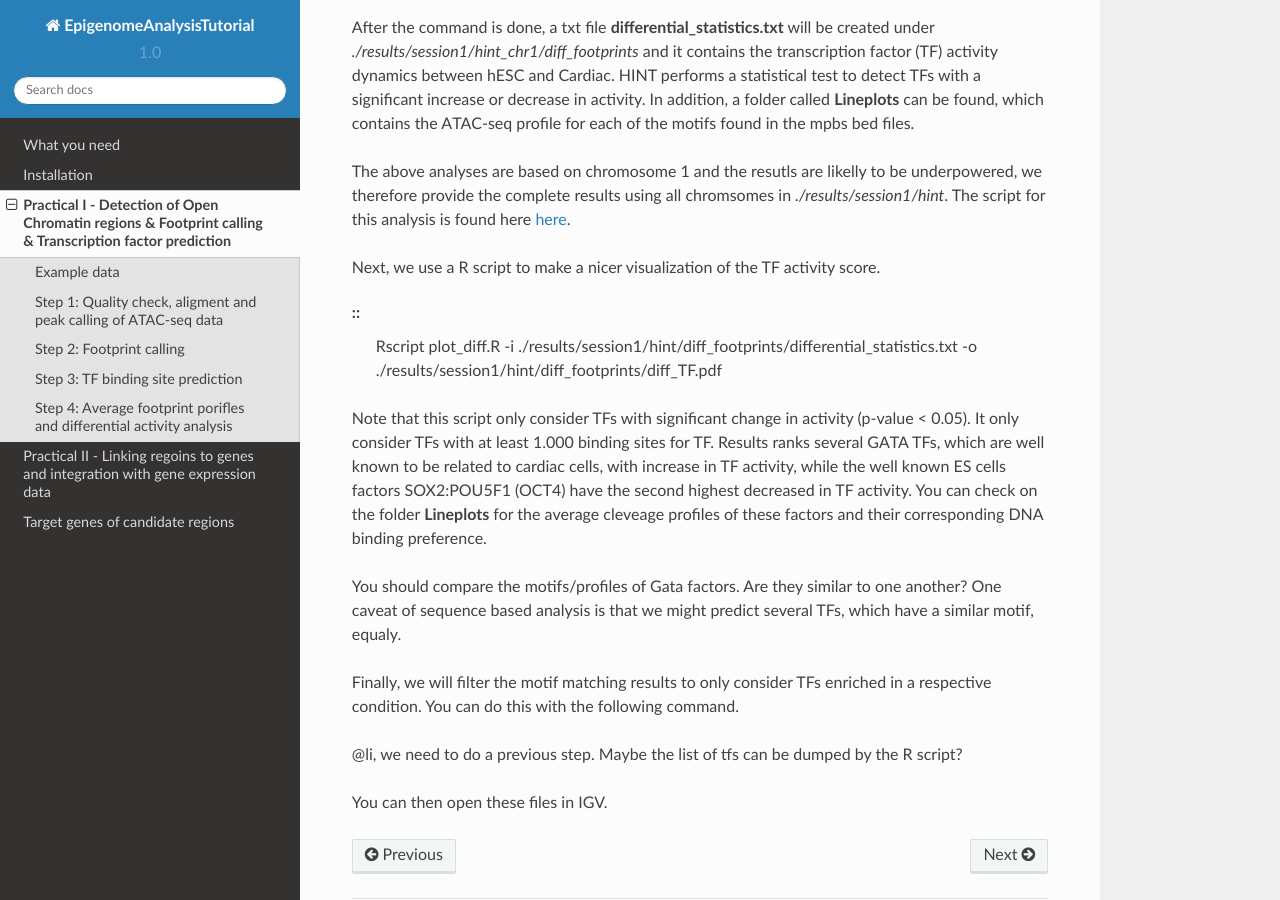
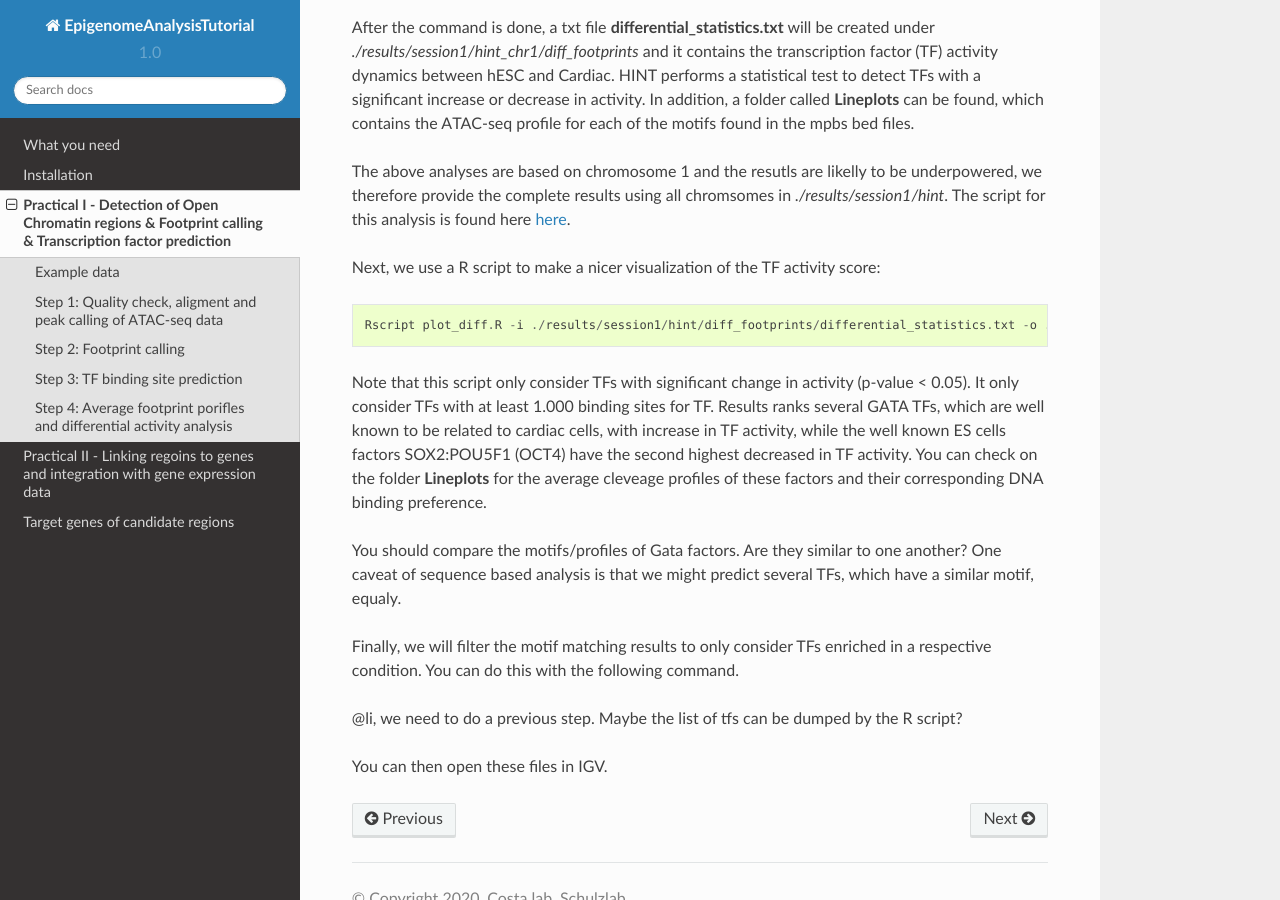
Before and after one commit to SchulzLab/EpigenomeAnalysisTutorial-2020, a Sphinx documentation site: the page built from docs/Practical1.rst, in a window 1280 px wide and 900 px high, scrolled down 3736 px. Built offline with Sphinx 7.4.7 and the Read the Docs theme 2.0.0, drawn with Linux system fonts in a browser that asks for light colours.

```diff
--- a/docs/Practical1.rst
+++ b/docs/Practical1.rst
@@ -106,8 +106,7 @@ After the command is done, a txt file **differential_statistics.txt** will be cr
 
 The above analyses are based on chromosome 1 and the resutls are likelly to be underpowered, we therefore provide the complete results using all chromsomes in *./results/session1/hint*. The script for this analysis is found here `here <https://github.com/SchulzLab/EpigenomeAnalysisTutorial-2020/blob/master/session1/run_hint.sh>`_.
 
-Next, we use a R script to make a nicer visualization of the TF activity score.
-
+Next, we use a R script to make a nicer visualization of the TF activity score:
 ::
     Rscript plot_diff.R -i ./results/session1/hint/diff_footprints/differential_statistics.txt -o ./results/session1/hint/diff_footprints/diff_TF.pdf
 
```
